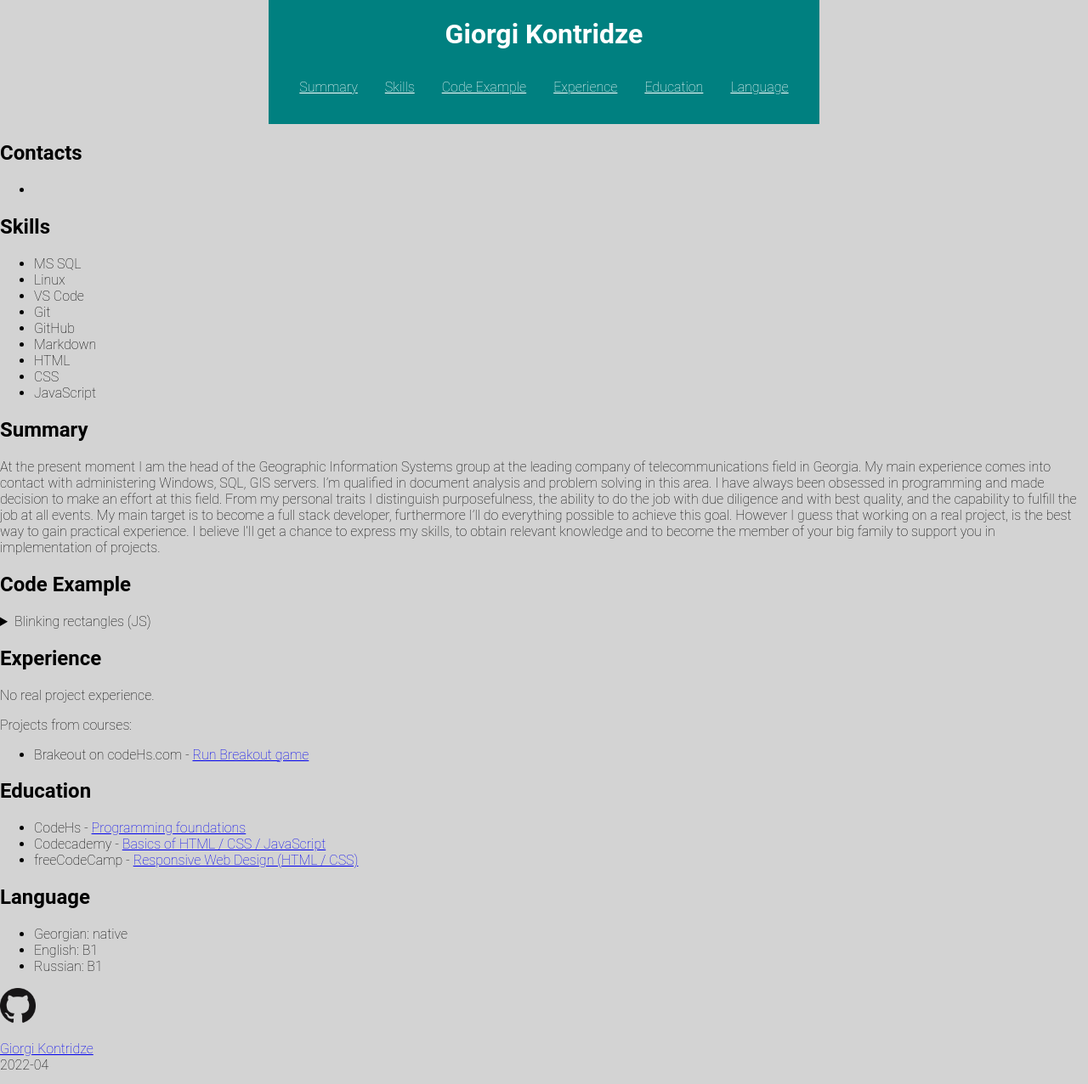
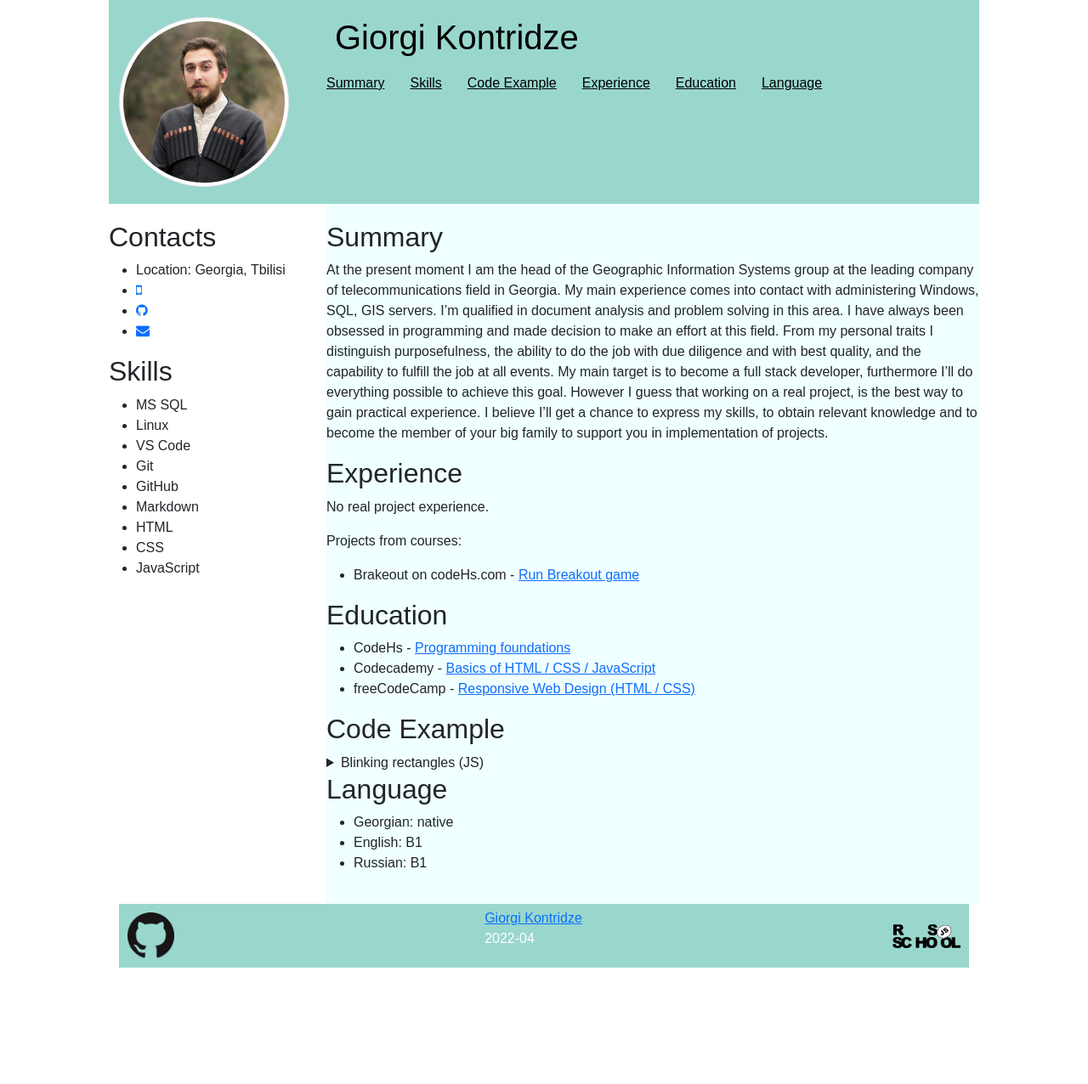
Before and after one commit to giorgikontridze/rsschool-cv, a plain HTML site: page index.html in a window 1280 px wide. Shown: the top 1276 px of the page at 85% size. After the commit the page ends 1139 px from the top, so only its background shows below. Drawn offline with nearby package versions, Linux system fonts and the light colour scheme.

Commit message:
refactor: change structure of the project

```diff
--- a/index.html
+++ b/index.html
@@ -5,13 +5,21 @@
     <meta http-equiv="X-UA-Compatible" content="IE=edge">
     <meta name="viewport" content="width=device-width, initial-scale=1.0">
     <link href="style.css" rel="stylesheet">
+    <link rel="stylesheet" href="https://cdnjs.cloudflare.com/ajax/libs/font-awesome/4.7.0/css/font-awesome.min.css">
+    <link href="https://cdn.jsdelivr.net/npm/bootstrap@5.0.2/dist/css/bootstrap.min.css" rel="stylesheet" integrity="sha384-EVSTQN3/azprG1Anm3QDgpJLIm9Nao0Yz1ztcQTwFspd3yD65VohhpuuCOmLASjC" crossorigin="anonymous">
     <title>Giorgi Kontridze</title>
 </head>
-<body>
-    <header>
-        <h1 class="header-container">Giorgi Kontridze</h1>
+<body id="body-container">
+    <header class="row header">
+        <section class="col-3 section-1">
+            <h2 class="hidden">Profile picture</h2>
+            <img id="header-picture" class="img-thumbnail" src="/images/Giorgi_kontridze.jpeg" alt="giorgi kontridze profile pic">
+        </section>
 
-        <nav class="header-navigation">
+        <section class="col-9 section-2">
+            <h1 class="row header-container">Giorgi Kontridze</h1>
+
+            <nav class="row header-navigation">
                 <a href="#summary">Summary</a>
                 <a href="#skills">Skills</a>
                 <a href="#code-example">Code Example</a>
@@ -19,15 +27,21 @@
                 <a href="#education">Education</a>
                 <a href="#language">Language</a>
             </nav>
+        </section>
+
 
     </header>
 
-    <main class="main-container">
+    <main class="row  main-container">
 
-        <aside class="aside-container">
+        <aside class="col-3 g-0 sticky-top aside-container">
+            <nav>
                 <h2 class="contacts-list">Contacts</h2>
                 <ul>
-                <li></li>
+                    <li>Location: Georgia, Tbilisi</li>
+                    <li><a href="tel:+995555775579"><i class="fa fa-mobile"></i></a></li>
+                    <li><a href="https://github.com/giorgikontridze" target="_blank"><i class="fa fa-github"></i></a></li>
+                    <li><a href="mailto:giorgi.kontridze21@gmail.com"><i class="fa fa-envelope"></i></a></li>
                 </ul>
 
                 <h2 id="skills">Skills</h2>
@@ -42,8 +56,11 @@
                     <li>CSS</li>
                     <li>JavaScript</li>
                 </ul>
+            </nav>
+
         </aside>
-
+        <section class="col-9 g-0 right-container">
+            <h2 class="hidden">Main content</h2>
             <section class="summary">
                 <h2 id="summary">Summary</h2>
                 <p>At the present moment I am the head of the Geographic Information Systems group at the leading company of telecommunications field in Georgia.
@@ -55,8 +72,22 @@
                 </p>
             </section>
 
-          <section class="skills">
+            <section class="experience">
+                <h2 id="experience">Experience</h2>
+                <p>No real project experience.</p>
+                <p>Projects from courses:</p>
+                    <ul>
+                        <li>Brakeout on codeHs.com - <a href="https://codehs.com/share/id/write-the-code-3EllXd/run" target="_blank">Run Breakout game</a></li>
+                    </ul>
+            </section>
 
+            <section class="education">
+                <h2 id="education">Education</h2>
+                <ul>
+                    <li>CodeHs - <a href="https://codehs.com/student/3151333/section/273780" target="_blank">Programming foundations</a></li>
+                    <li>Codecademy - <a href="https://www.codecademy.com/profiles/kontridze21" target="_blank">Basics of HTML / CSS / JavaScript</a></li>
+                    <li>freeCodeCamp - <a href="https://www.freecodecamp.org/giorgikontridze" target="_blank">Responsive Web Design (HTML / CSS)</a></li>
+                </ul>
             </section>
 
             <section class="code-example">
@@ -65,8 +96,9 @@
                 <summary>Blinking rectangles (JS)</summary>
                 <pre>
                     <code>
-                    /*  This program devides the canvas into an imaginary grid with rectangles and
-                    *   changes rectangle color on user mouse move.
+                        /*  This program devides the canvas into an imaginary
+                        *   grid with rectangles and changes rectangle color
+                        *   on user mouse move.
                         */
 
                         var NUM_RECTANGLES_ACROSS = 4;
@@ -113,24 +145,6 @@
                 </details>
             </section>
 
-          <section class="experience">
-            <h2 id="experience">Experience</h2>
-            <p>No real project experience.</p>
-            <p>Projects from courses:</p>
-                <ul>
-                    <li>Brakeout on codeHs.com - <a href="https://codehs.com/share/id/write-the-code-3EllXd/run" target="_blank">Run Breakout game</a></li>
-                </ul>
-          </section>
-
-          <section class="education">
-            <h2 id="education">Education</h2>
-            <ul>
-                <li>CodeHs - <a href="https://codehs.com/student/3151333/section/273780" target="_blank">Programming foundations</a></li>
-                <li>Codecademy - <a href="https://www.codecademy.com/profiles/kontridze21" target="_blank">Basics of HTML / CSS / JavaScript</a></li>
-                <li>freeCodeCamp - <a href="https://www.freecodecamp.org/giorgikontridze" target="_blank">Responsive Web Design (HTML / CSS)</a></li>
-            </ul>
-          </section>
-
             <section class="language">
                 <h2 id="language">Language</h2>
                 <ul>
@@ -139,20 +153,20 @@
                     <li>Russian: B1</li>
                 </ul>
             </section>
-
+        </section>
     </main>
     <footer class="footer-container">
 
         <a href="https://github.com/giorgikontridze" target="_blank">
-            <img class="footer-logo" src="/images/GitHub-Mark.png" alt="GitHub-Mark" style="width:42px;height:42px;">
+            <img class="footer-logo-github" src="/images/GitHub-Mark.png" alt="GitHub-Mark">
           </a>
         <p><a href="https://app.rs.school/profile#view" target="_blank">Giorgi Kontridze</a><br>
-            <time datetime="2022-04">2022-04</time>
+            <time id="footer-date" datetime="2022-04">2022-04</time>
         </p>
 
 
         <a href="https://rs.school/js-en/" target="_blank">
-            <img class="footer-logo" src="/images/rs_school_js.svg" alt="rs_school_js" style="width:42px;height:42px;">
+            <img class="footer-logo-rs" src="/images/rs_school_js.svg" alt="rs_school_js">
           </a>
     </footer>
 </body>
--- a/style.css
+++ b/style.css
@@ -1,51 +1,91 @@
+
+#body-container {
+    display: flex;
+    flex-direction: column;
+    justify-content: center;
+    font-family: Arial, Helvetica, sans-serif;
+    font-size: medium;
+    max-width: 1000px;
+    margin: auto;
+}
+
+.header {
+    color: black;
+    justify-content: center;
+    background-color:rgba(12, 161, 137, 0.418);
+}
+
+.header-container, .header-navigation{
+    padding: 0px 10px 10px 10px;
+}
+
+#header-picture {
+    width: 200px;
+    height: auto;
+    border-radius: 50%;
+}
+
+.header-navigation {
+    width: auto;
+    color: black;
+    padding: 0px 20px 0px 0px;
+}
+
+.header-navigation a {
+    width: auto;
+    color: black;
+    padding: 0px 30px 0px 0px;
+}
+
+.section-1,
+.section-2 {
+    width: 25%;
+    padding: 20px;
+}
 
 
-body {
-    background-color:lightgray;
-    display: flex;
-    flex-direction: column;
-    margin: 0;
-    height: 100%;
-    font-family: 'Roboto', sans-serif;
-    font-size: 1em;
-    font-weight: 200;
-    justify-content: center;
-}
-header {
-    background-color:teal;
-    margin: auto;
-
+.aside-container {
+    width: 25%;
+    padding: 20px;
 }
 
-.header-container {
-    color: white;
-    display: flex;
-    justify-content: center;
-    padding: 0;
-    margin-bottom: auto;
+.right-container {
+    width: 75%;
+    padding: 20px;
+    background-color: azure;
 }
 
-.header-navigation{
-    display: flex;
-    justify-content: center;
+.aside-container,
+.right-container {
     padding: 20px;
 }
-.header-navigation a {
-    color: white;
-    padding: 14px 16px;
+
+.footer-container {
+    color:white;
+    display: flex;
+    align-items: center;
+    flex-direction:row;
+    max-width: 1000px;
+    background-color: brown;
+    justify-content:space-between;
+    background-color:rgba(12, 161, 137, 0.418);
+}
+
+.footer-logo-github {
+    padding: 10px;
+    width: 75px;
+    height: auto;
+}
 
 
-}
-/*
-.header-navigation {
-    display: flex;
-    justify-content: center;
-
+.footer-logo-rs {
+    padding: 10px;
+    width: 100px;
+    height: auto;
 }
 
-.contacts-list {
-    display: flex;
-    justify-content: center;
-
-}
-*/
+.hidden {
+    position: absolute;
+    top: -9999px;
+    left: -9999px;
+  }
```
Lines whose indentation alone changed are shown as unchanged.
